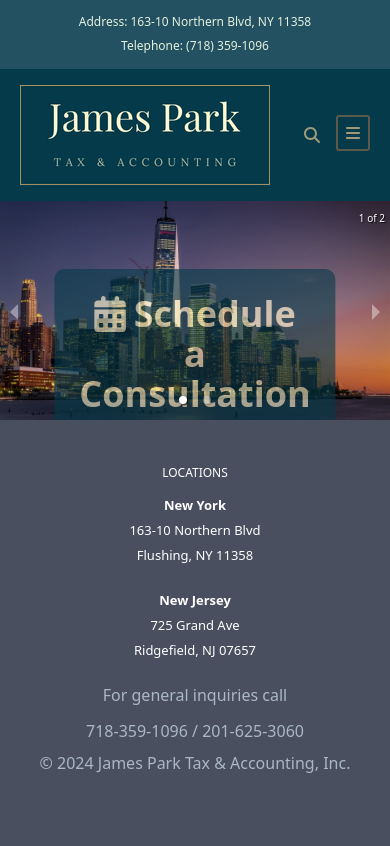
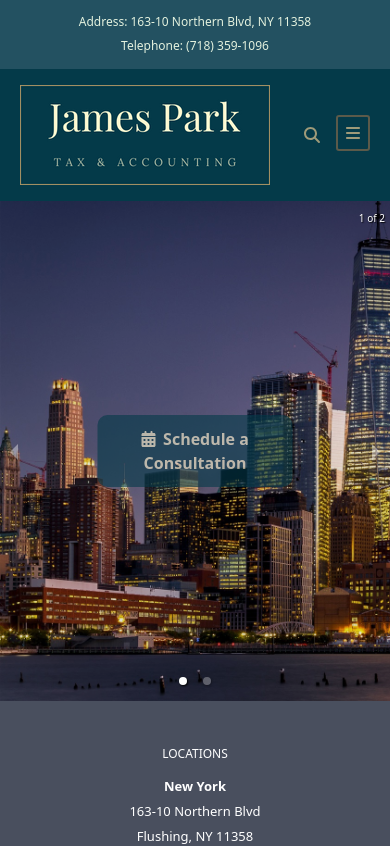
Before and after one commit to nooccarr/james-park-tax, a React (Vite) app: page / in a window 390 px wide. Shown: the top 846 px of the page. Built offline with nearby package versions, Linux system fonts and the light colour scheme; what @nextui-org/react would draw is missing.

Commit message:
Modify styling in Home page and Footer section

```diff
--- a/src/app/components/Footer.jsx
+++ b/src/app/components/Footer.jsx
@@ -35,8 +35,8 @@ const Footer = () => {
   );
 
   return (
-    <footer>
-      <div className="py-10">
+    <footer className="px-5 md:px-10 pt-10 pb-20">
+      <div className="max-w-[2240px] mx-auto">
         <>
           <div className="text-center pb-2">
             <div className="footer-location">LOCATIONS</div>
@@ -48,20 +48,20 @@ const Footer = () => {
             <div className="text-center">{newJerseyOffice()}</div>
           </div>
         </>
-
+        <div className="tracking-tight">
           <div className="flex flex-wrap justify-center gap-1">
-          <div className="pb-2 text-center copyright-text">
+            <div className="text-center copyright-text">
               For general inquiries call
             </div>
-          <div className="pb-2 text-center copyright-text">
+            <div className="text-center copyright-text">
               718-359-1096 / 201-625-3060
             </div>
           </div>
 
-        <div className="pb-5 text-center copyright-text">
+          <div className="text-center copyright-text">
             &copy; {today.getFullYear()} James Park Tax & Accounting, Inc.
           </div>
-        <div className="pb-2">&nbsp;</div>
+        </div>
       </div>
     </footer>
   );
--- a/src/app/components/Home.jsx
+++ b/src/app/components/Home.jsx
@@ -41,13 +41,18 @@ const Home = () => {
     <main>
       <Carousel autoPlay interval="10000" infiniteLoop showThumbs={false}>
         <div>
-          <img className="brightness-90" src={LandingImgOne} />
+          <div className="min-h-[500px] aspect-video">
+            <img
+              className="brightness-90 w-full h-full object-cover"
+              src={LandingImgOne}
+            />
+          </div>
           <button
             onClick={handleButtonClick}
-            className="absolute top-[70%] left-[50%] text-4xl font-semibold home-contact-form-button"
+            className="absolute top-[50%] md:top-[70%] left-[50%] text-md md:text-xl font-semibold home-contact-form-button p-3 md:p-5"
             style={{ transform: 'translate(-50%, -50%)' }}
           >
-            <h2 className="mb-0">
+            <h2 className="">
               <FontAwesomeIcon className="pe-2" icon={faCalendarDays} />
               Schedule a Consultation
             </h2>
@@ -55,14 +60,20 @@ const Home = () => {
         </div>
 
         <div>
-          <img className="brightness-90" src={LandingImgTwo} />
+          <div className="min-h-[500px] aspect-video">
+            <img
+              className="brightness-90 w-full h-full object-cover"
+              src={LandingImgTwo}
+            />
+          </div>
           <div
-            className="absolute top-[70%] left-[50%] text-4xl font-semibold flex flex-col gap-4"
+            className="absolute top-[50%] md:top-[70%] left-[50%] w-full text-lg md:text-3xl font-semibold flex flex-col md:gap-4"
             style={{ transform: 'translate(-50%, -50%)' }}
           >
             <h1 className="home-carousel-h1">
               한국거주 영주권, 시민권자 세금보고
             </h1>
+
             <h1 className="home-carousel-h1">증여, 상속세, 양도세 상담</h1>
             <h1 className="home-carousel-h1">메디케어 건강보험 안내</h1>
           </div>
--- a/src/app/styles/home.css
+++ b/src/app/styles/home.css
@@ -1,9 +1,9 @@
 .home-contact-form-button {
-  background-color: #043A49;
-  color: #FFF9D1;
+  background-color: #043a49;
+  color: #fff9d1;
   border: none;
   border-radius: 10px;
-  padding: 25px;
+  /* padding: 25px; */
   opacity: 0.6;
   transition: 0.5s;
 }
@@ -13,8 +13,8 @@
 }
 
 .home-contact-form-button-mobile {
-  background-color: #043A49;
-  color: #FFF9D1;
+  background-color: #043a49;
+  color: #fff9d1;
   border: none;
   border-radius: 10px;
   padding: 15px;
@@ -27,12 +27,12 @@
 }
 
 .form-submit-message {
-  color: #FFF9D1;
+  color: #fff9d1;
   padding-bottom: 25px;
   font-weight: 400;
 }
 
 .home-carousel-h1 {
-  color: #FFF9D1;
+  color: #fff9d1;
   font-weight: 400;
 }
```
Also changed, not shown: src/app/output.css. Lines whose indentation alone changed are shown as unchanged.
